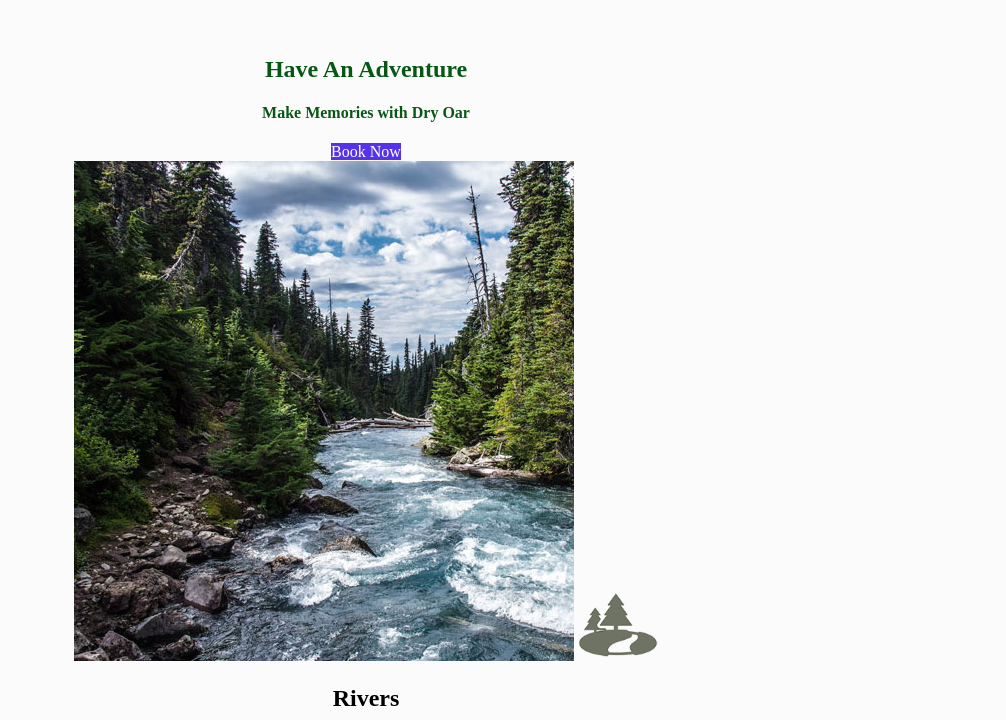
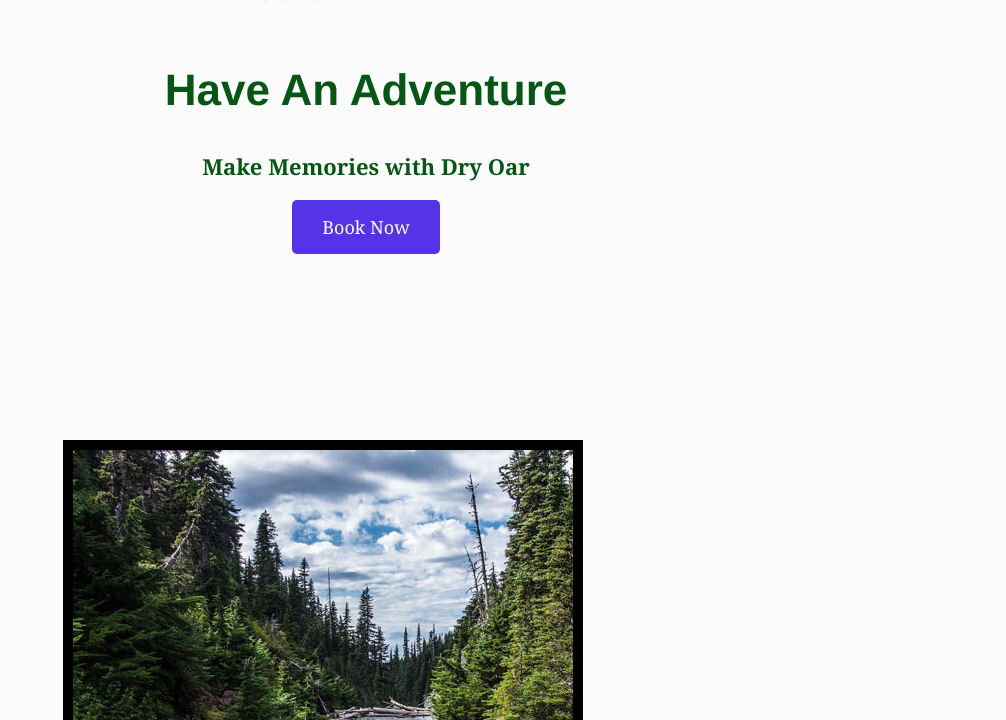
Before and after one commit to Chrislamah/wdd130-1, a plain HTML site: page wwr/index.html in a window 1280 px wide. Shown: the part 920-1640 px from the top of the page, without its empty margins (274-1280 px from the left). Drawn offline with Linux system fonts and the light colour scheme.

Commit message:
added some css

```diff
--- a/wwr/styles/style.css
+++ b/wwr/styles/style.css
@@ -1,12 +1,18 @@
+@import url('https://fonts.googleapis.com/css2?family=Lato:wght@300&display=swap');
 #content {
     max-width: 1600px;
     margin: 0 auto;
+}
+
+#logo_link{
+    padding-top: 5px;
 }
 
 nav a {
     text-align: center;
     color: rgb(255, 252, 254);
     text-decoration: none;
+    padding: 35px;
 }
 
 #hero-msg h1, #hero-msg h4 {
@@ -28,7 +34,16 @@ main section {
 
 body {
     background-color: #fcfbfb;
+    font-family: Georgia, 'Times New Roman', Times, serif;
+    font-size: 22px;
+    margin: 0;
+    padding: 0;
 }
+
+h2{
+    margin: 0;
+}
+
 header {
     background-color:rgba(20,30,13, .7);
 }
@@ -40,6 +55,9 @@ nav a:hover {
 
 .home-title {
     color: #075714;
+    font-family: 'Franklin Gothic Medium', 'Arial Narrow', Arial, sans-serif;
+    font-size: 2em;
+    margin-top: 10px;
 }
 
 h4 {
@@ -51,6 +69,23 @@ h4 {
     background-color:rgb(85, 52, 231);
     color: white;
     text-decoration: none;
+    font-size: 18px;
+    padding: 15px 30px;
+    margin-top: 50px;
+    border-radius: 5px;
+}
+
+.card-img{
+    border: 10px solid black;
+}
+
+main section img {
+    box-sizing: border-box;
+}
+
+.rivers-card, .camping-card, .rapids-card{
+    margin: 200px 0;
+
 }
 
 .book:hover, .join:hover {
@@ -64,6 +99,8 @@ h4 {
 
 .msg p{
     color: rgb(236, 243, 239) ;
+    font-size: .8em;
+    padding-bottom: 15px;
 }
 
 #background {
@@ -72,11 +109,15 @@ h4 {
 
 .msg {
     background-color: rgb(5, 112, 62);
+    line-height: 1.5em;
+    padding: 35px;
 }
 
 footer {
     background-color: rgb(105, 94, 94);
     color: #faf4f4;
+    padding: 25px 50px;
+    margin-top: 200px;
 }
 
 footer a{
@@ -94,6 +135,10 @@ footer p {
     text-decoration: underline;
 }
 
+footer .social img{
+    padding-top: 15px;
+}
+
 .logo{
     width: 80px;
 }
@@ -101,6 +146,7 @@ footer p {
 
 .icon {
     width: 80px;
+    padding-top: 10px;
 }
 
 #hero-img {
```
